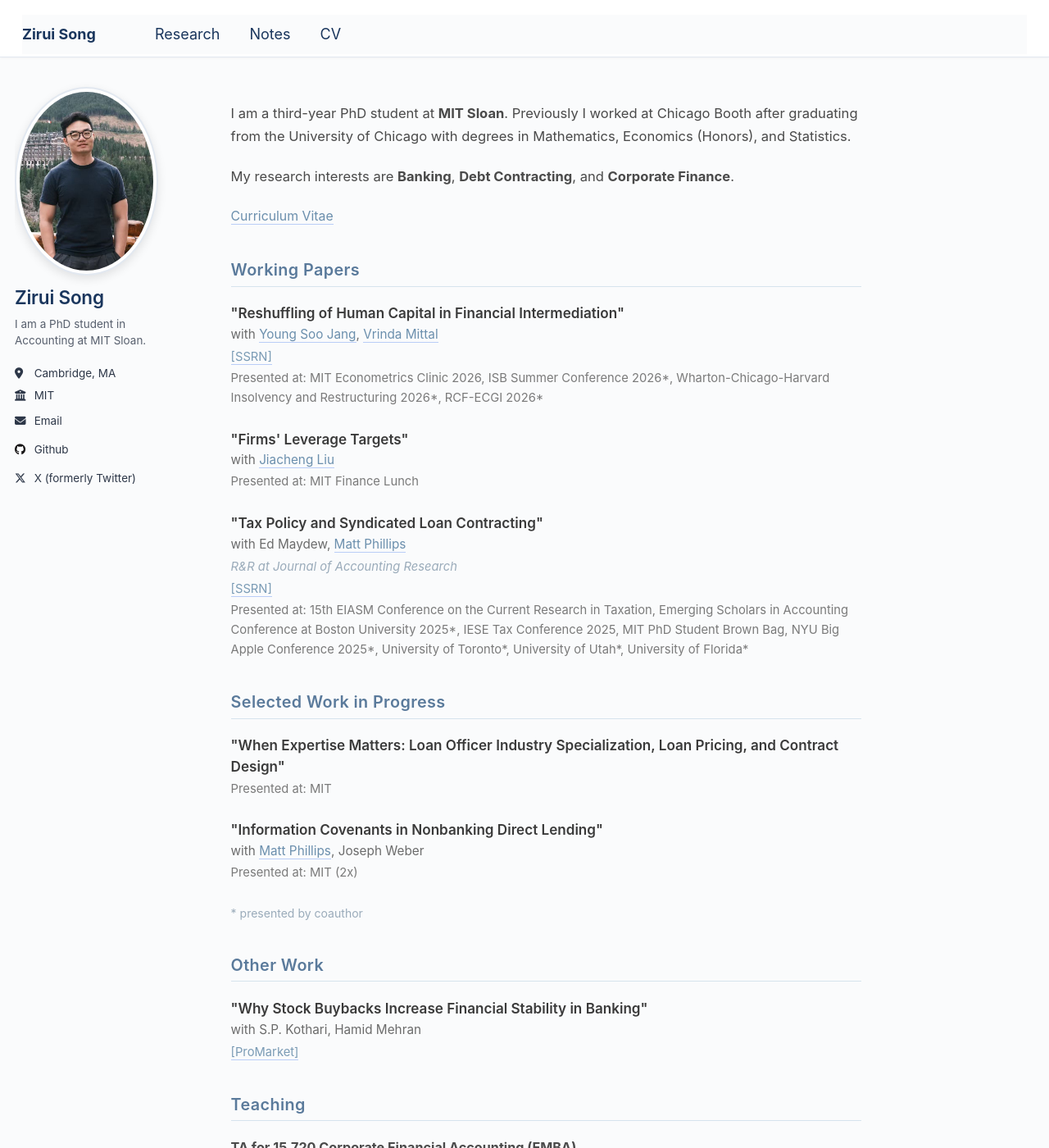
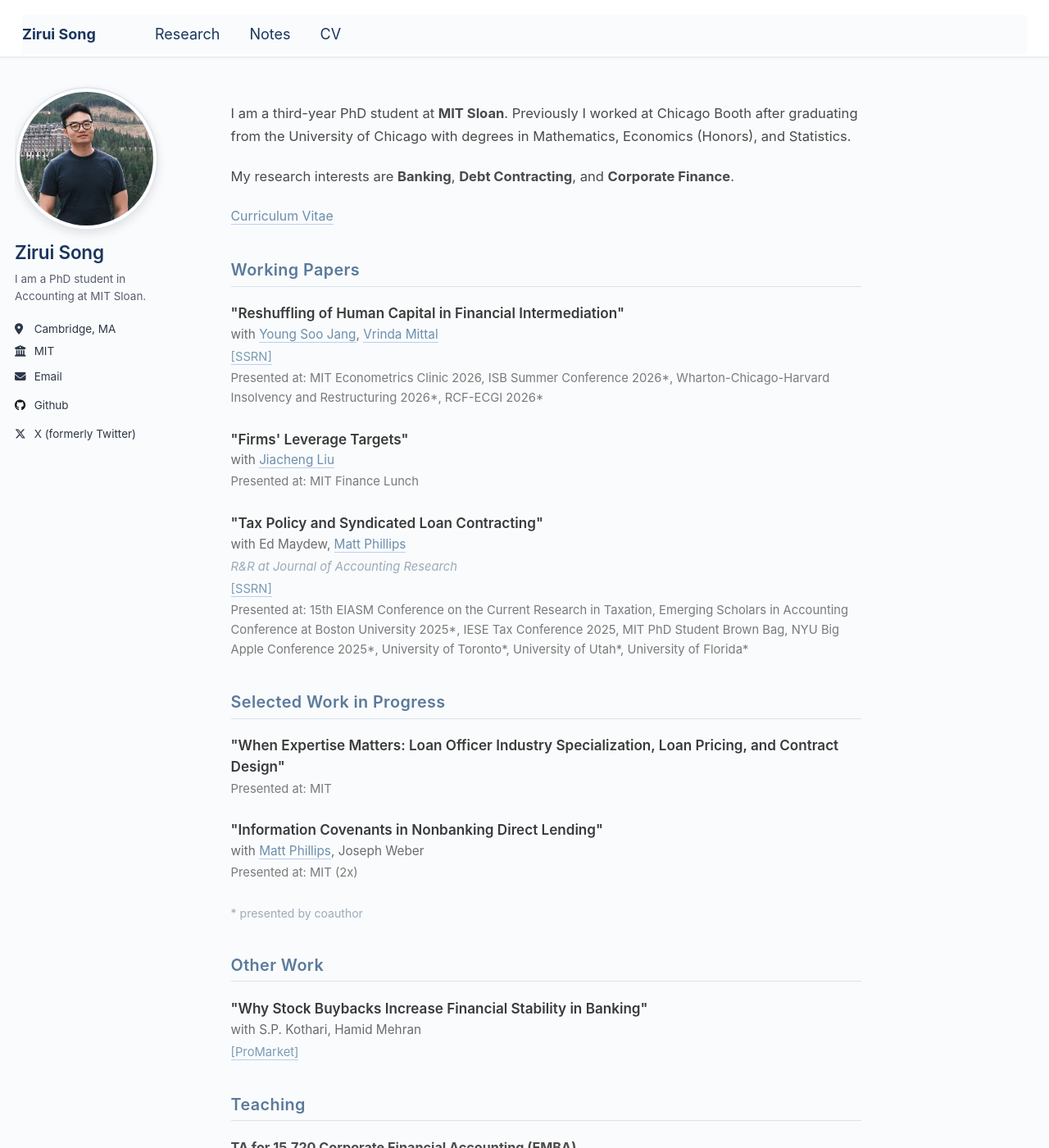
Before and after one commit to zirui-song/zirui-song.github.io, a Jekyll site: the page built from _pages/about.md, in a window 1280 px wide and 1400 px high. Shown: the whole window at 82% size. Built offline with Jekyll 4.4.1, drawn with Linux system fonts in a browser that asks for light colours.

Commit message:
Crop profile photo to square focused on face
Co-Authored-By: Claude Fable 5 <noreply@anthropic.com>

```diff
--- a/_sass/_sidebar.scss
+++ b/_sass/_sidebar.scss
@@ -91,6 +91,9 @@
 
   img {
     max-width: 175px;
+    aspect-ratio: 1;
+    object-fit: cover;
+    object-position: 50% 20%;
     border-radius: 50%;
     box-shadow: 0 4px 12px rgba(0, 0, 0, 0.1);
     transition: transform 0.3s ease, box-shadow 0.3s ease;
```
